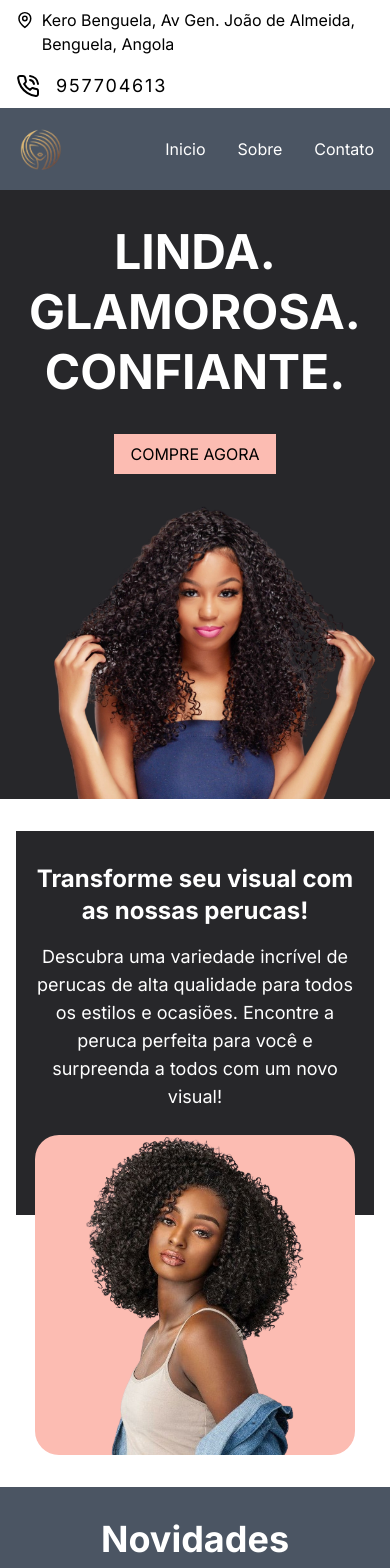
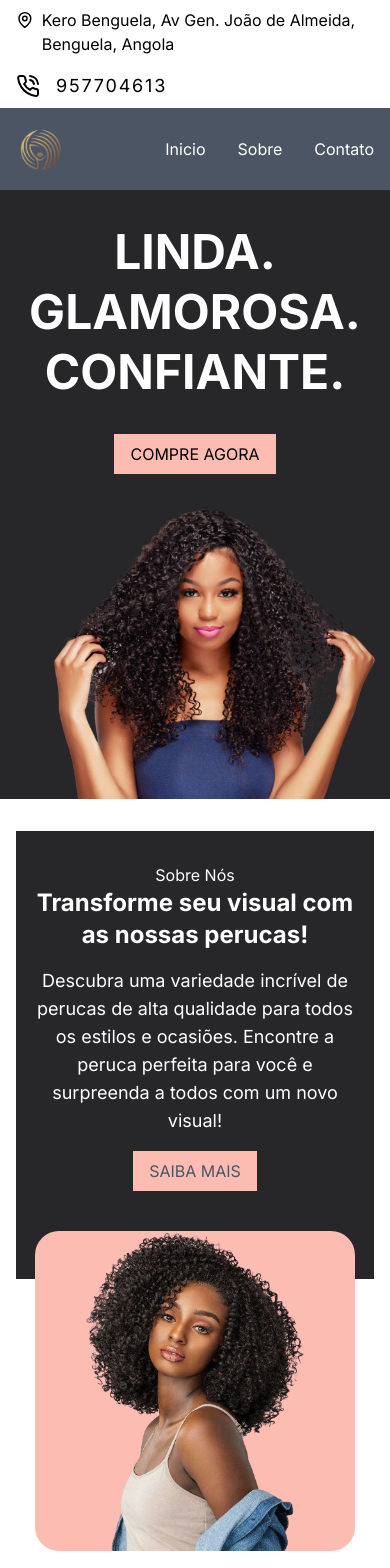
Before and after one commit to teosoares10/hair-salon, a Next.js app: page / in a window 390 px wide. Shown: the top 1568 px of the page. Built offline with nearby package versions, Linux system fonts and the light colour scheme.

Commit message:
styles(category): set new margin to image and height to description wrapper. Add new typography and a button

```diff
--- a/src/components/category.tsx
+++ b/src/components/category.tsx
@@ -1,5 +1,6 @@
 import Image from "next/image"
 import { Typography } from "./ui/typography"
+import { Button } from "./ui/button"
 
 export const Category = () => {
     return (
@@ -9,9 +10,10 @@ export const Category = () => {
                 alt=""
                 width={540}
                 height={280}
-                className="lg:w-[25rem] lg:h-[30rem] w-[20rem] h-full mx-4 -mt-28 lg:mt-0 bg-[#fcbcb2] rounded-3xl order-1 lg:order-none"
+                className="lg:w-[25rem] lg:h-[30rem] w-[20rem] h-full mx-4 -mt-20 lg:mt-0 bg-[#fcbcb2] rounded-3xl order-1 lg:order-none"
             />
-            <div className="lg:space-y-4 lg:w-[40rem] w-full h-[24rem] lg:h-auto mx-4 lg:mx-0 bg-zinc-800 py-8 px-4 lg:px-16 lg:-ml-24 text-center lg:text-left">
+            <div className="lg:space-y-4 lg:w-[40rem] w-full h-[28rem] lg:h-auto mx-4 lg:mx-0 bg-zinc-800 py-8 px-4 lg:px-16 lg:-ml-24 text-center lg:text-left">
+                <Typography className="capitalize text-white">sobre nós</Typography>
                 <Typography
                     as="h3"
                     className="text-white lg:text-4xl text-2xl font-bold lg:pt-2"
@@ -22,8 +24,9 @@ export const Category = () => {
                 <Typography className="text-lg mt-4 lg:mt-0 text-white">
                     Descubra uma variedade incrível de perucas de alta qualidade para todos os estilos e ocasiões. Encontre a peruca perfeita para você e surpreenda a todos com um novo visual!
                 </Typography>
+
+                <Button as="link" className="inline-block mt-4 text-gray-600">saiba mais</Button>
             </div>
-
         </section>
     )
 }
```
